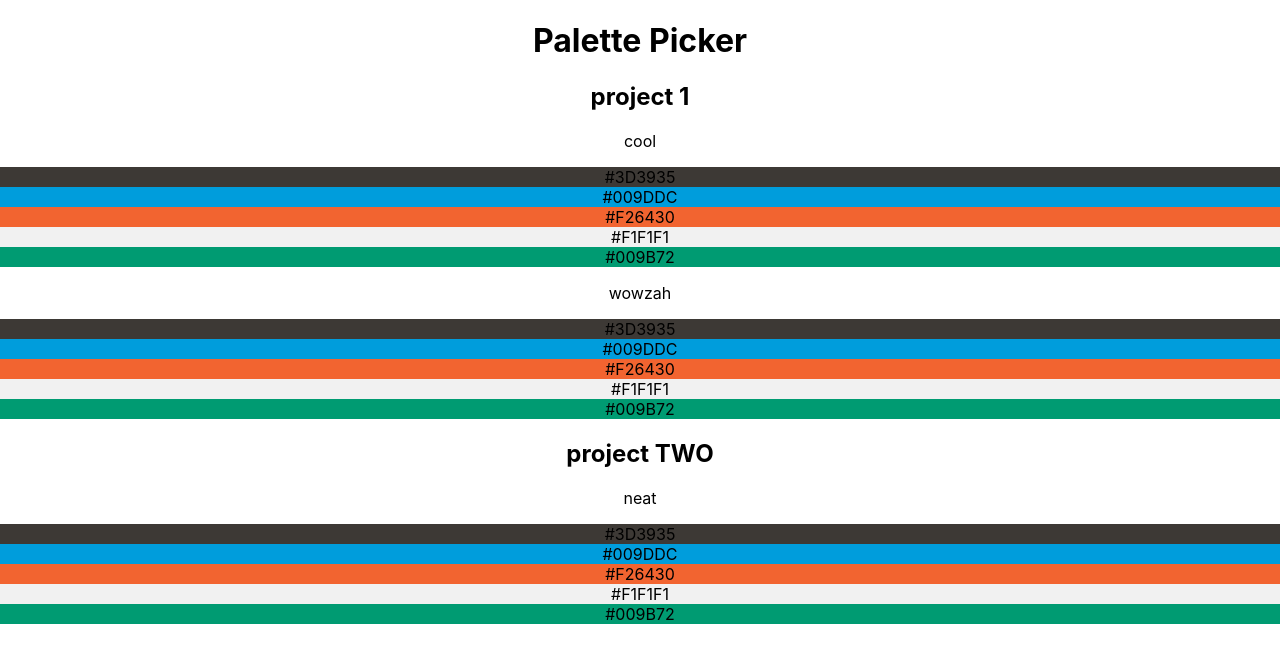
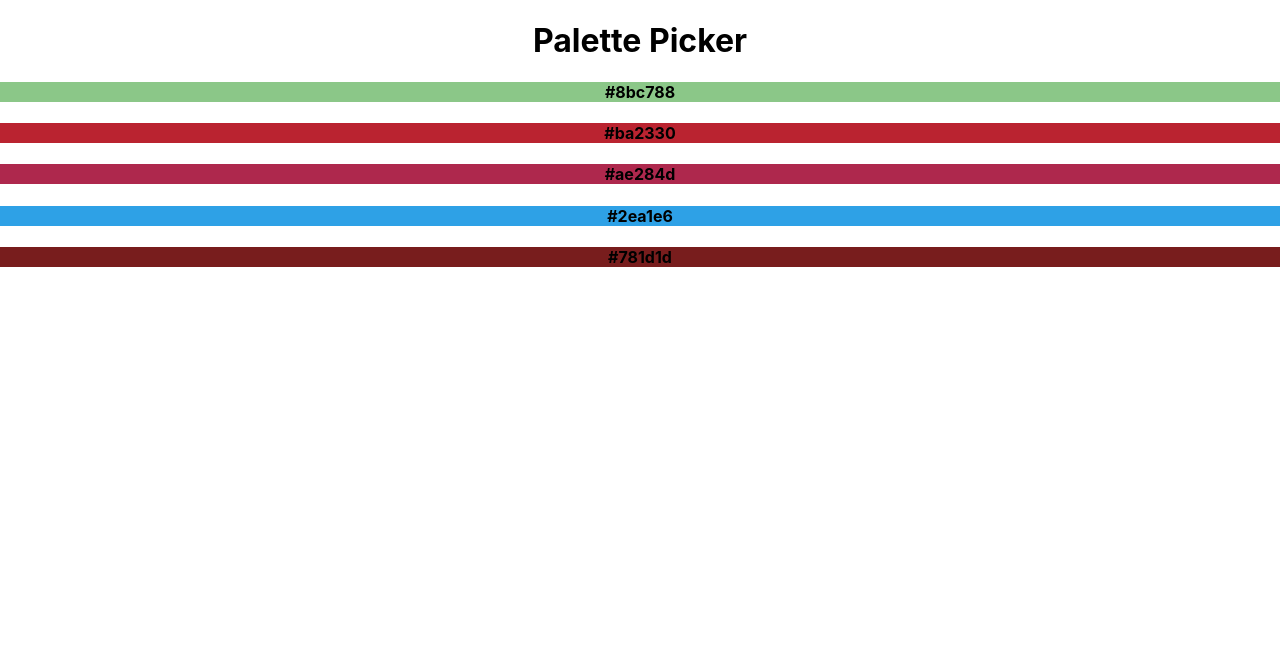
Before and after one commit to vr-je-palette-picker/palette-picker-front-end, a React (Create React App) app: page / in a window 1280 px wide. Shown: the top 662 px of the page. Built offline with nearby package versions, Linux system fonts and the light colour scheme.

Commit message:
Update code to prep for rebase and merge

```diff
--- a/src/Components/App/App.js
+++ b/src/Components/App/App.js
@@ -54,10 +54,9 @@ class App extends Component {
 
   randomizeHex = () => {
     const hexCodes = [];
-    const pound = '#'
     let i;
     for( i = 0 ; i < 5 ; i++) {
-      hexCodes.push(pound + (Math.floor(Math.random() * 16777215).toString(16)));
+      hexCodes.push('#' + (Math.floor(Math.random() * 16777215).toString(16)));
     }
     this.setState({ hexCodes })
   };
@@ -70,9 +69,9 @@ class App extends Component {
     return (
       <div className='App'>
         <h1>Palette Picker</h1>
-        { projects }
         {/* <Nav /> */}
-        {/* <Container hexCodes = {this.state.hexCodes}/> */}
+        {/* { projects } */}
+        <Container hexCodes = {this.state.hexCodes}/>
       </div>
     );
   }
--- a/src/Components/ColorCard/ColorCard.js
+++ b/src/Components/ColorCard/ColorCard.js
@@ -5,7 +5,7 @@ class ColorCard extends Component {
   constructor({ hex }) {
     super();
     this.state = {
-      locked: false,
+      selected: false,
       hex: hex
     }
   }
```
